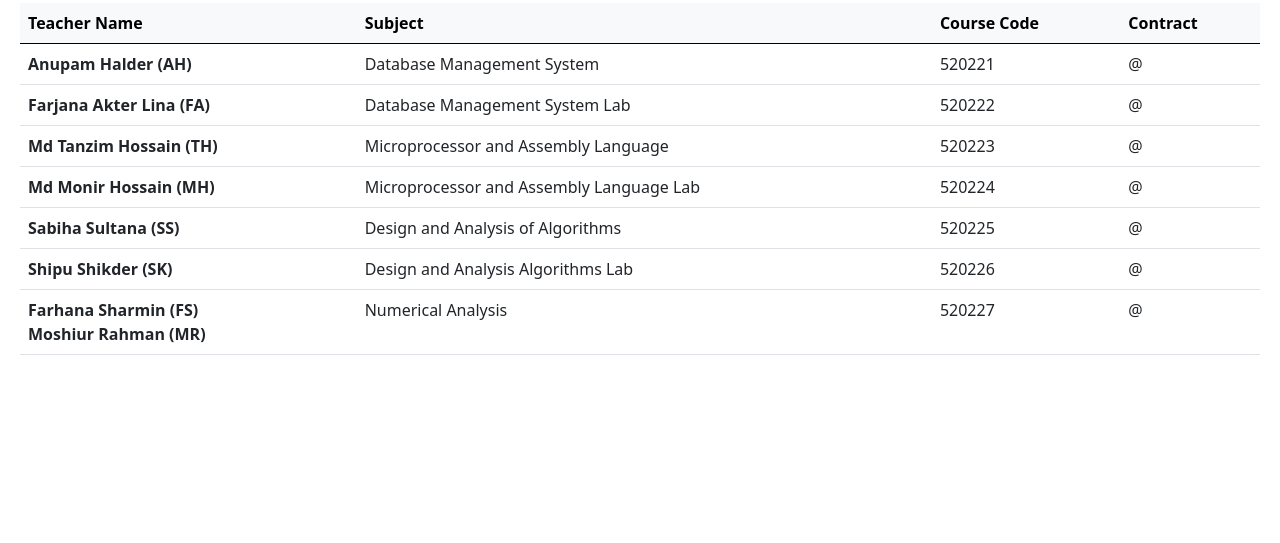
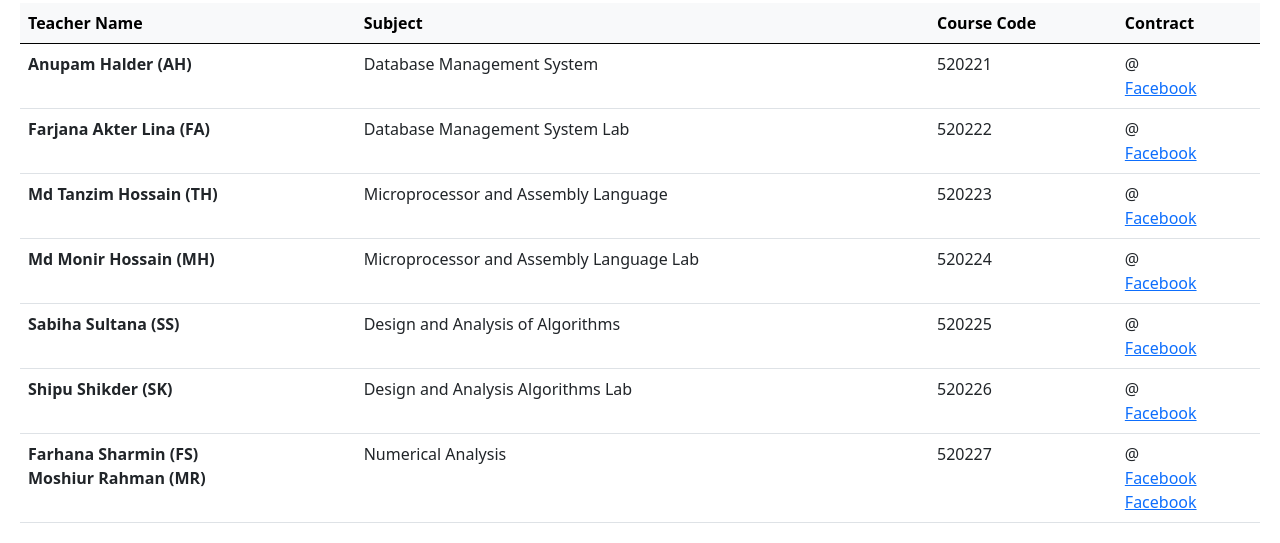
Before and after one commit to iamjahid697/DccClasses, a plain HTML site: page index.html in a window 1280 px wide. Shown: the part 516-1059 px from the top of the page. Before the commit the page ends 891 px from the top, so only its background shows below. Drawn offline with nearby package versions, Linux system fonts and the light colour scheme.

Commit message:
added facebook link path

```diff
--- a/index.html
+++ b/index.html
@@ -76,44 +76,46 @@
                         <th scope="row">Anupam Halder (AH)</th>
                         <td>Database Management System</td>
                         <td>520221</td>
-                        <td>@</td>
+                        <td>@ <br><a href="">Facebook</a></td>
                     </tr>
                     <tr>
                         <th scope="row">Farjana Akter Lina (FA)</th>
                         <td>Database Management System Lab</td>
                         <td>520222</td>
-                        <td>@</td>
+                        <td>@ <br><a href="">Facebook</a></td>
                     </tr>
                     <tr>
                         <th scope="row">Md Tanzim Hossain (TH)</th>
                         <td>Microprocessor and Assembly Language</td>
                         <td>520223</td>
-                        <td>@</td>
+                        <td>@ <br><a href="">Facebook</a></td>
                     </tr>
                     <tr>
                         <th scope="row">Md Monir Hossain (MH)</th>
                         <td>Microprocessor and Assembly Language Lab</td>
                         <td>520224</td>
-                        <td>@</td>
+                        <td>@ <br><a href="">Facebook</a></td>
                     </tr>
                     <tr>
                         <th scope="row">Sabiha Sultana (SS)</th>
                         <td>Design and Analysis of Algorithms</td>
                         <td>520225</td>
-                        <td>@</td>
+                        <td>@ <br><a href="">Facebook</a></td>
                     </tr>
                     <tr>
                         <th scope="row">Shipu Shikder (SK)</th>
                         <td>Design and Analysis Algorithms Lab</td>
                         <td>520226</td>
-                        <td>@</td>
+                        <td>@ <br><a href="">Facebook</a></td>
                     </tr>
-                    <tr>
+                    <tr >
                         <th scope="row">Farhana Sharmin (FS) <br>Moshiur Rahman (MR)</th>
                         <td>Numerical Analysis</td>
                         <td>520227</td>
-                        <td>@</td>
+                        <td>@ <br><a href="">Facebook</a><br><a href="">Facebook</a></td>
                     </tr>
+
+
 
                 </tbody>
             </table>
```
